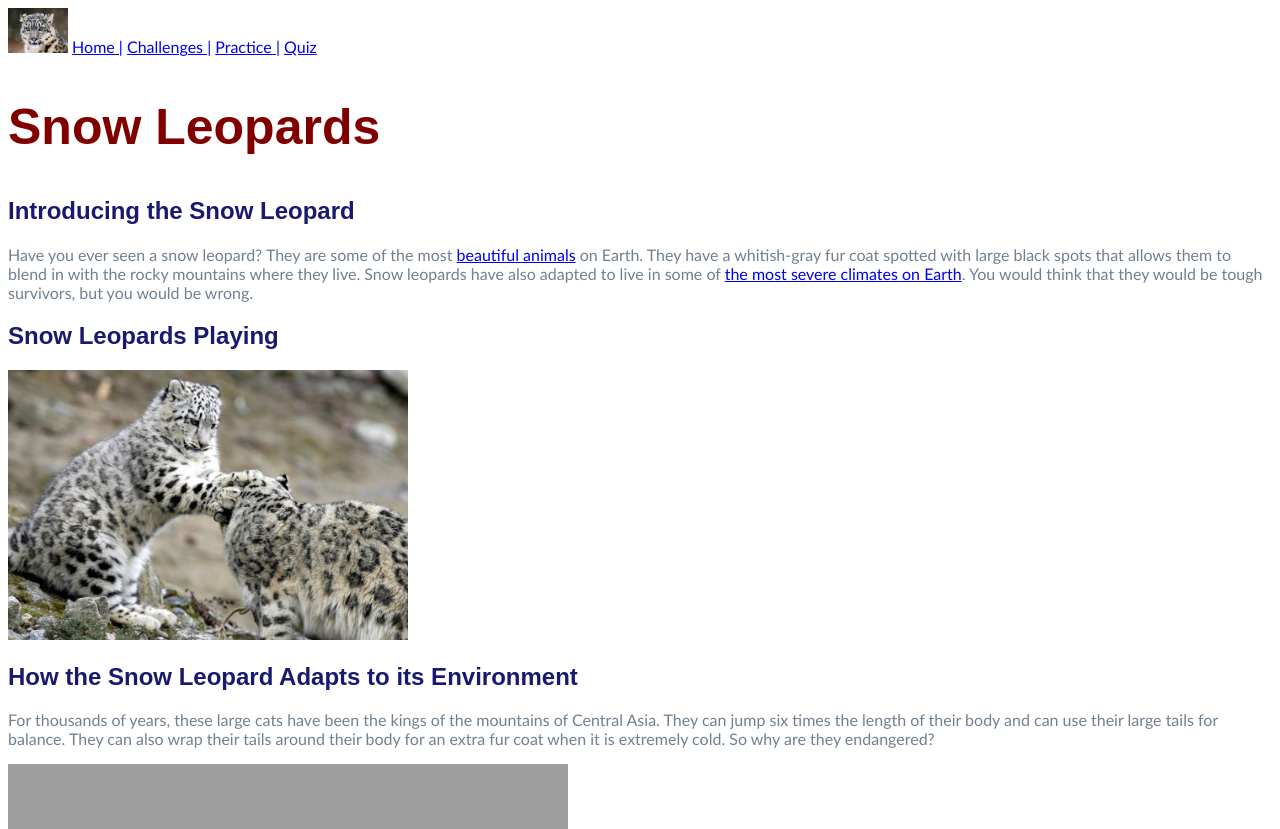
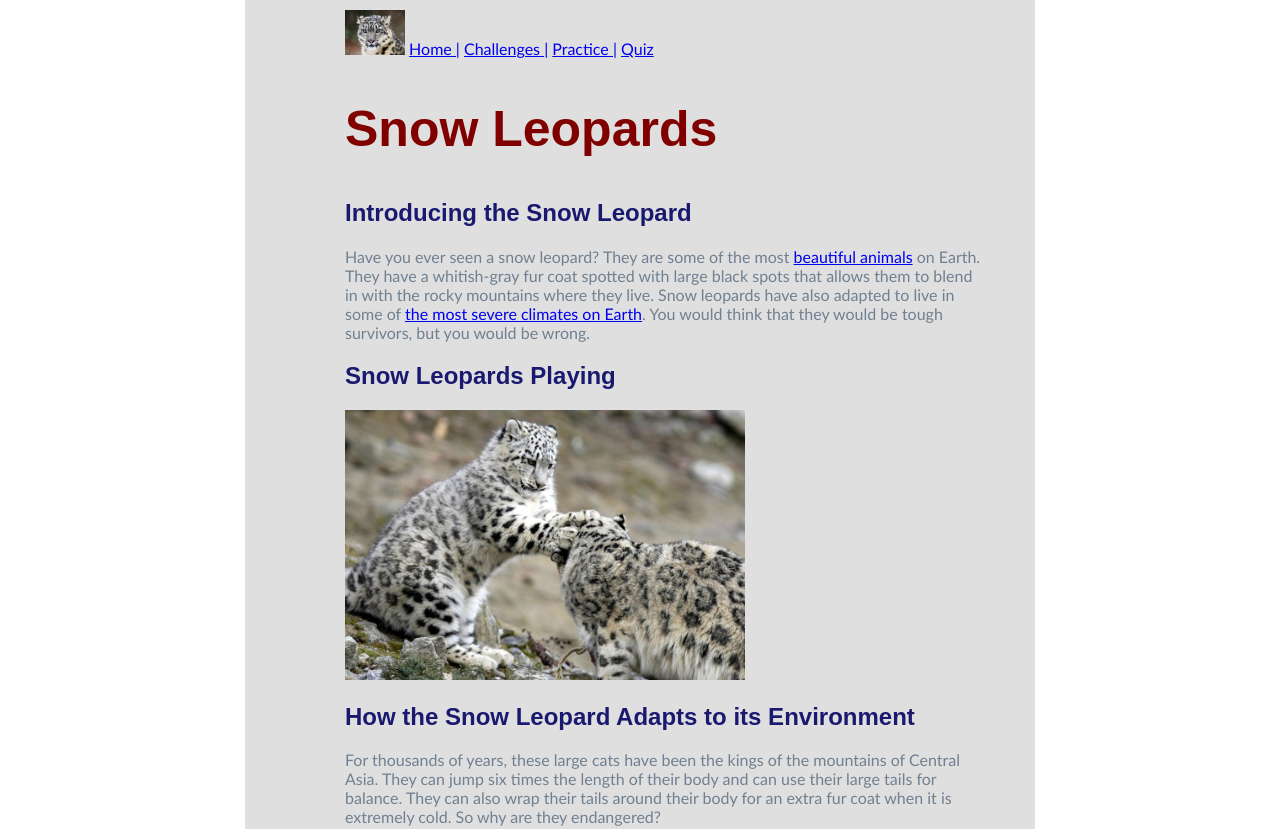
Before and after one commit to dcoopersmith/Snow-Leopards-Per02, a plain HTML site: page index.html in a window 1280 px wide. Shown: the top 829 px of the page. Drawn offline with Linux system fonts and the light colour scheme; grey boxes are pictures that could not be loaded.

Commit message:
added css for body selector

```diff
--- a/styles.css
+++ b/styles.css
@@ -3,7 +3,14 @@ html {
     font-family: 'Trebuchet MS', 'Lucida Sans Unicode', 'Lucida Grande', 'Lucida Sans', Arial, sans-serif;
 
     background-image: url("images/himalayas.jpg");
+}
 
+body {
+    width: 50%;
+    margin: 0 auto;
+    background-color: rgba(220, 220, 220, 0.9);
+    padding: 10px 50px 10px 100px;
+    /*  TOP  RIGHT  BOTTOM   LEFT  */
 }
 
 
```
